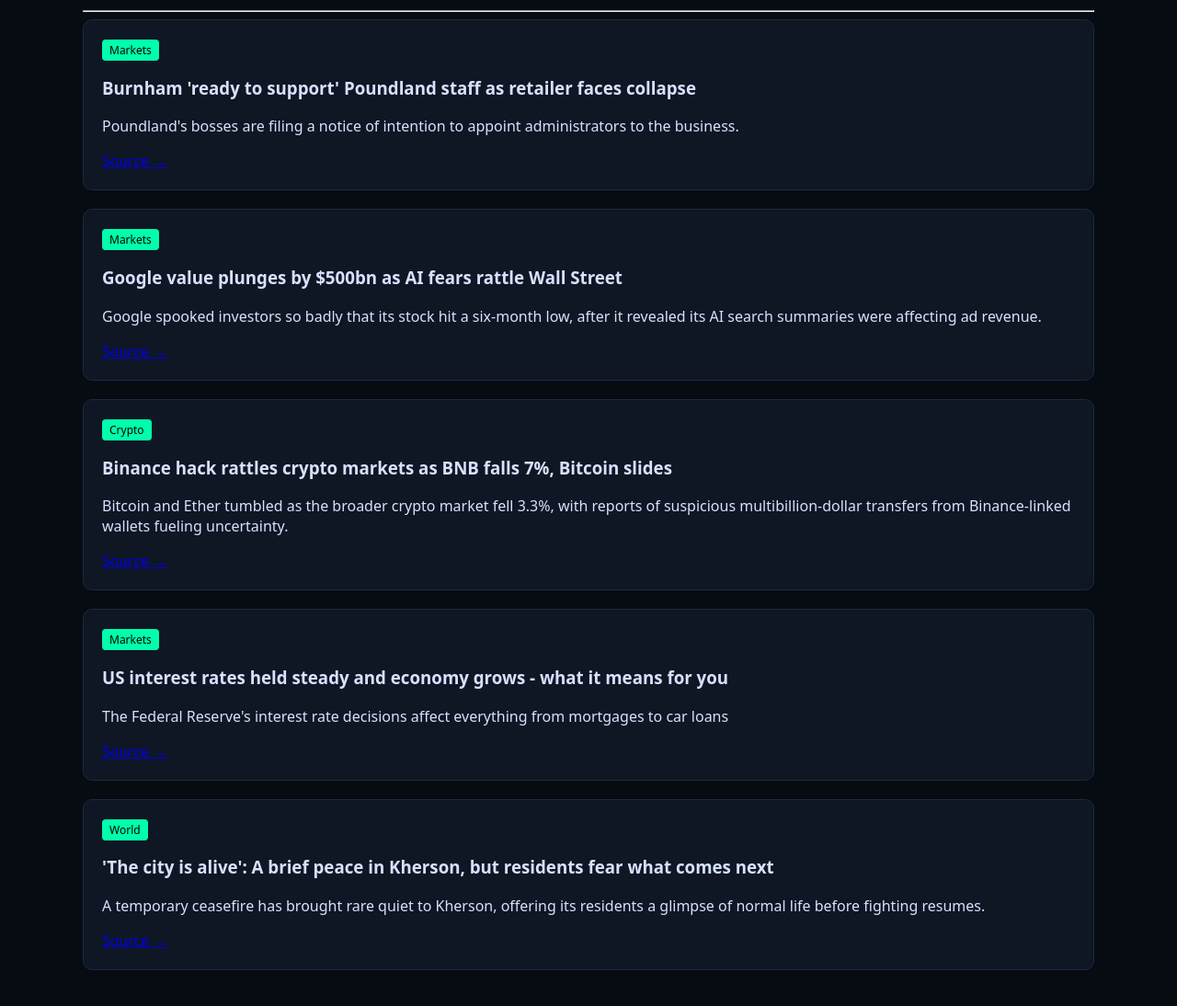
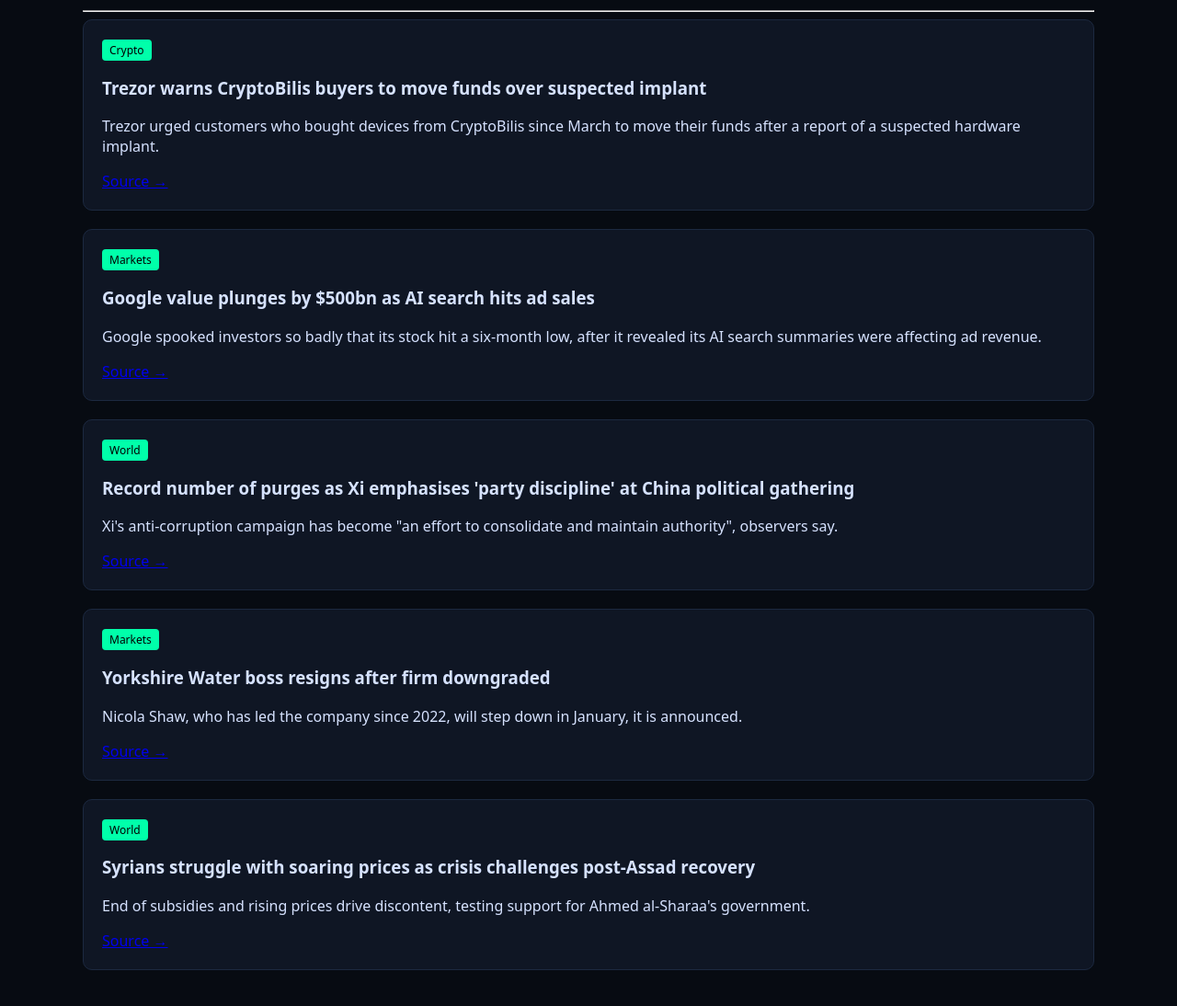
Before and after one commit to svmomin/alien-intelligence-blog, an Eleventy site: page src/posts/2026-10-30-briefing.md in a window 1280 px wide. Shown: the part 200-1294 px from the top of the page at 92% size. Built offline with nearby package versions, Linux system fonts and the light colour scheme; Eleventy itself is replaced by a stand-in of ours; files that its build step writes are made by us from their sources.

Commit message:
Auto alien intelligence post

```diff
--- a/src/posts/2026-10-30-briefing.md
+++ b/src/posts/2026-10-30-briefing.md
@@ -9,36 +9,36 @@ date: "2026-10-30"
 <hr>
 
 <div class="intel-card">
-<span class="intel-category">Markets</span>
-<h3>Burnham 'ready to support' Poundland staff as retailer faces collapse</h3>
-<p>Poundland's bosses are filing a notice of intention to appoint administrators to the business.</p>
-<a href="https://www.bbc.co.uk/news/articles/cqrky1p4dlm7o?at_medium=RSS&at_campaign=rss" target="_blank">Source →</a>
+<span class="intel-category">Crypto</span>
+<h3>Trezor warns CryptoBilis buyers to move funds over suspected implant</h3>
+<p>Trezor urged customers who bought devices from CryptoBilis since March to move their funds after a report of a suspected hardware implant.</p>
+<a href="https://cointelegraph.com/news/trezor-cryptobilis-wallet-implant-funds-warning?utm_source=rss_feed&utm_medium=rss&utm_campaign=rss_partner_inbound" target="_blank">Source →</a>
 </div>
 
 <div class="intel-card">
 <span class="intel-category">Markets</span>
-<h3>Google value plunges by $500bn as AI fears rattle Wall Street</h3>
+<h3>Google value plunges by $500bn as AI search hits ad sales</h3>
 <p>Google spooked investors so badly that its stock hit a six-month low, after it revealed its AI search summaries were affecting ad revenue.</p>
 <a href="https://www.bbc.co.uk/news/articles/cm9qzdqpxy48o?at_medium=RSS&at_campaign=rss" target="_blank">Source →</a>
 </div>
 
 <div class="intel-card">
-<span class="intel-category">Crypto</span>
-<h3>Binance hack rattles crypto markets as BNB falls 7%, Bitcoin slides</h3>
-<p>Bitcoin and Ether tumbled as the broader crypto market fell 3.3%, with reports of suspicious multibillion-dollar transfers from Binance-linked wallets fueling uncertainty.</p>
-<a href="https://cointelegraph.com/markets/binance-hack-rattles-crypto-markets-bnb-bitcoin-slide?utm_source=rss_feed&utm_medium=rss&utm_campaign=rss_partner_inbound" target="_blank">Source →</a>
+<span class="intel-category">World</span>
+<h3>Record number of purges as Xi emphasises 'party discipline' at China political gathering</h3>
+<p>Xi's anti-corruption campaign has become "an effort to consolidate and maintain authority", observers say.</p>
+<a href="https://www.bbc.co.uk/news/articles/cq5ynw94k7kzo?at_medium=RSS&at_campaign=rss" target="_blank">Source →</a>
 </div>
 
 <div class="intel-card">
 <span class="intel-category">Markets</span>
-<h3>US interest rates held steady and economy grows - what it means for you</h3>
-<p>The Federal Reserve's interest rate decisions affect everything from mortgages to car loans</p>
-<a href="https://www.bbc.co.uk/news/articles/cr15jxzv4w24o?at_medium=RSS&at_campaign=rss" target="_blank">Source →</a>
+<h3>Yorkshire Water boss resigns after firm downgraded</h3>
+<p>Nicola Shaw, who has led the company since 2022, will step down in January, it is announced.</p>
+<a href="https://www.bbc.co.uk/news/articles/ckzd623pldqgo?at_medium=RSS&at_campaign=rss" target="_blank">Source →</a>
 </div>
 
 <div class="intel-card">
 <span class="intel-category">World</span>
-<h3>'The city is alive': A brief peace in Kherson, but residents fear what comes next</h3>
-<p>A temporary ceasefire has brought rare quiet to Kherson, offering its residents a glimpse of normal life before fighting resumes.</p>
-<a href="https://www.bbc.co.uk/news/articles/ck1l393pyrylo?at_medium=RSS&at_campaign=rss" target="_blank">Source →</a>
+<h3>Syrians struggle with soaring prices as crisis challenges post-Assad recovery</h3>
+<p>End of subsidies and rising prices drive discontent, testing support for Ahmed al-Sharaa's government.</p>
+<a href="https://www.bbc.co.uk/news/articles/cmn4egvez1yzo?at_medium=RSS&at_campaign=rss" target="_blank">Source →</a>
 </div>
```
